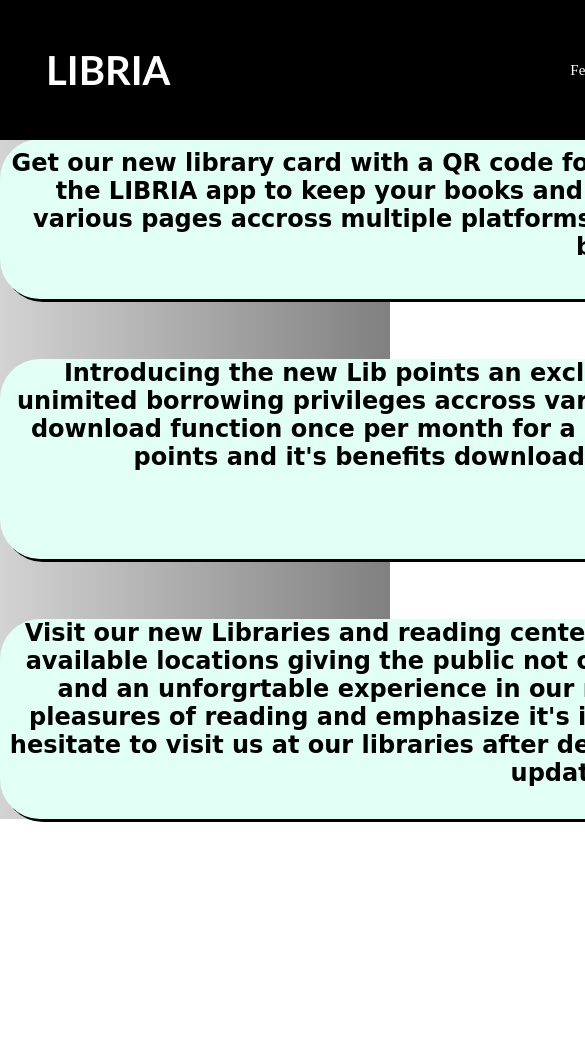
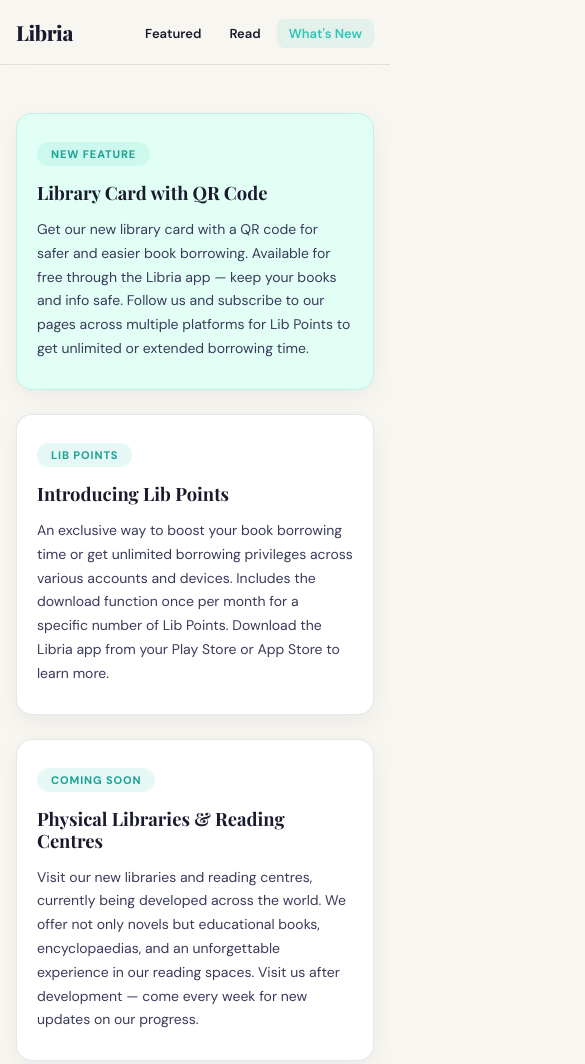
Before and after one commit to Ayodele16566/Our-Web-Development-Journey, a plain HTML site: page DLZ67/New.html in a window 390 px wide. Shown: the top 1064 px of the page, 585 px wide, since content can reach past the window. Before the commit the page ends 844 px from the top, so only its background shows below. Drawn offline with nearby package versions, Linux system fonts and the light colour scheme.

Commit message:
Make all non-responsive pages work on desktop and mobile: av.html, New.html, ghh.html, auth.css, signup-cash

```diff
--- a/DLZ67/New.css
+++ b/DLZ67/New.css
@@ -1,81 +1,184 @@
 *{
     padding: 0;
     margin: 0;
-    top: 0;
+    box-sizing: border-box;
+}
+
+:root{
+    --ink: #1a1a2e;
+    --ink-soft: #3a3a5c;
+    --paper: #f8f6f1;
+    --paper-deep: #ede8df;
+    --accent: #2ec4b6;
+    --accent-dark: #1fa396;
+    --teal-bg: #e2fff5;
+    --line: rgba(26, 26, 46, 0.1);
+}
+
+html{
+    scroll-behavior: smooth;
+}
+
+body{
+    min-width: 320px;
+    color: var(--ink);
+    background: var(--paper);
+    font-family: 'DM Sans', sans-serif;
+    -webkit-font-smoothing: antialiased;
+}
+
+a{
+    color: inherit;
+    text-decoration: none;
 }
 
 .container{
-    background: linear-gradient(to right, lightgrey, grey);
-    height:fit-content;
+    min-height: 100vh;
+    overflow-x: hidden;
 }
 
+/* ---------- NAV ---------- */
 .navbar{
     display: flex;
-    padding: 46px ;
-    width: 1300px;
-    position: fixed;
-    background-color: rgb(0, 0, 0);
-    color: white;
+    align-items: center;
+    justify-content: space-between;
+    padding: 18px clamp(16px, 4vw, 56px);
+    background: rgba(248, 246, 241, 0.85);
+    backdrop-filter: blur(12px);
+    -webkit-backdrop-filter: blur(12px);
+    border-bottom: 1px solid var(--line);
+    position: sticky;
+    top: 0;
+    z-index: 50;
 }
 
-.navbar a{
-    color: white;
+.brand{
+    font-family: 'Playfair Display', serif;
+    font-weight: 800;
+    font-size: 1.6rem;
+    color: var(--ink);
+    letter-spacing: -0.02em;
 }
 
-
-h1{
-    font-size: 40px;
-    font-weight: 900;
-    font-family: 'Trebuchet MS', 'Lucida Sans Unicode', 'Lucida Grande', 'Lucida Sans', Arial, sans-serif;
+.nav-links{
+    display: flex;
+    align-items: center;
+    gap: 8px;
+    list-style: none;
 }
 
-.main{
-    font-family: 'Trebuchet MS', 'Lucida Sans Unicode', 'Lucida Grande', 'Lucida Sans', Arial, sans-serif;
-    padding: 30px 30px;
-    margin-top: 50px;
+.nav-links a{
+    font-weight: 600;
+    font-size: 14.5px;
+    padding: 8px 16px;
+    border-radius: 8px;
+    transition: background .2s, color .2s;
 }
 
-ul{
-    list-style: none;
-    margin-left: 400px;
-    gap: 40px;
-    font-size: 15px;
-    display: flex;
-    align-items: center;
+.nav-links a:hover,
+.nav-links a.active{
+    background: rgba(46, 196, 182, 0.1);
+    color: var(--accent);
 }
 
-.a{
-    text-decoration: none;
+/* ---------- MAIN ---------- */
+.main{
+    width: min(100%, 900px);
+    margin: 0 auto;
+    padding: 48px clamp(16px, 4vw, 56px) 72px;
+    display: flex;
+    flex-direction: column;
+    gap: 24px;
 }
 
-#home{
-    font-weight: 900;
-    font-size: 20px;
+/* ---------- CARDS ---------- */
+.card{
+    background: white;
+    border: 1px solid var(--line);
+    border-radius: 16px;
+    padding: 36px clamp(24px, 4vw, 44px);
+    box-shadow: 0 8px 24px rgba(26, 26, 46, 0.05);
+    transition: transform .2s, box-shadow .2s;
 }
 
-.t{
-    text-align: center;
+.card:hover{
+    transform: translateY(-3px);
+    box-shadow: 0 16px 36px rgba(26, 26, 46, 0.08);
 }
 
-.info1{
-    margin-top: 139px;
-    padding: 10px;
-    height: 140px;
-    width: 1340px;
-    border-radius: 40px;
-    background-color:#e2fff5;
-    box-shadow: 3px 3px black;
-    text-align: center;
-    font-family: cursive;
+.card-highlight{
+    background: var(--teal-bg);
+    border-color: rgba(46, 196, 182, 0.2);
 }
 
-.info{
-    margin-top: 60px;
-    height: 200px;
-    width: 1340px;
-    border-radius: 40px;
-    background-color: #e2fff5;
-    box-shadow: 3px 3px black;
+.card-tag{
+    display: inline-block;
+    font-size: 11px;
+    font-weight: 800;
+    letter-spacing: 0.08em;
+    text-transform: uppercase;
+    color: var(--accent-dark);
+    background: rgba(46, 196, 182, 0.12);
+    padding: 5px 14px;
+    border-radius: 999px;
+    margin-bottom: 16px;
+}
+
+.card h2{
+    font-family: 'Playfair Display', serif;
+    font-size: clamp(1.2rem, 3vw, 1.6rem);
+    font-weight: 700;
+    color: var(--ink);
+    margin-bottom: 14px;
+    line-height: 1.2;
+}
+
+.card p{
+    color: var(--ink-soft);
+    font-size: 15px;
+    line-height: 1.7;
+}
+
+/* ---------- FOOTER ---------- */
+.footer{
     text-align: center;
-    font-family: cursive;
+    padding: 32px 16px;
+    font-size: 13px;
+    color: var(--ink-soft);
+    border-top: 1px solid var(--line);
 }
+
+/* ---------- RESPONSIVE ---------- */
+@media (max-width: 768px) {
+    .navbar{
+        flex-wrap: wrap;
+        gap: 12px;
+    }
+
+    .nav-links{
+        gap: 4px;
+    }
+
+    .nav-links a{
+        font-size: 13px;
+        padding: 6px 12px;
+    }
+
+    .card{
+        padding: 28px 20px;
+    }
+}
+
+@media (max-width: 480px) {
+    .brand{
+        font-size: 1.3rem;
+    }
+
+    .card h2{
+        font-size: 1.15rem;
+    }
+
+    .card p{
+        font-size: 14px;
+    }
+}
--- a/DLZ67/New.html
+++ b/DLZ67/New.html
@@ -3,35 +3,45 @@
 <head>
     <meta charset="UTF-8">
     <meta name="viewport" content="width=device-width, initial-scale=1.0">
-    <title>LIBRIA</title>
+    <title>Libria — What's New</title>
+    <link rel="preconnect" href="https://fonts.googleapis.com">
+    <link href="https://fonts.googleapis.com/css2?family=DM+Sans:wght@400;500;600;700;800&family=Playfair+Display:wght@600;700;800&display=swap" rel="stylesheet">
     <link rel="stylesheet" href="New.css">
 </head>
 <body>
     <div class="container">
         <nav class="navbar">
-            <h1 class="head">
-                LIBRIA
-            </h1>
-
-            <ul>
-                <li><a href="LIBRIA.html" class="a" >Featured</a></li>
-                <li><a href="Borrowed.html" class="a" >Read</a></li>
-                <li><a href="New.html" class="a" id="home">What's new</a></li>
+            <a href="LIB.html" class="brand">Libria</a>
+            <ul class="nav-links">
+                <li><a href="LIBRIA.html">Featured</a></li>
+                <li><a href="Borrowed.html">Read</a></li>
+                <li><a href="New.html" class="active">What's New</a></li>
             </ul>
         </nav>
 
-        <div class="info1">
-            <h2>Get our new library card  with a QR code for safer and easier book borrowing for little or no cost at the LIBRIA app to keep your books and info safe.You can also follow us and subscribe to our various pages accross multiple platforms for Lib points to get unlimited borrowing or extended borrowing time</h2>
-        </div>
+        <main class="main">
+            <section class="card card-highlight">
+                <span class="card-tag">New Feature</span>
+                <h2>Library Card with QR Code</h2>
+                <p>Get our new library card with a QR code for safer and easier book borrowing. Available for free through the Libria app — keep your books and info safe. Follow us and subscribe to our pages across multiple platforms for Lib Points to get unlimited or extended borrowing time.</p>
+            </section>
 
-        <div class="info">
-            <h2>Introducing the new Lib points an exclusive way to boost you book borrowing time or get unimited borrowing privileges accross various accounts and devices without stress included the download function once per month for a specific number of Lib points.To know more about Lib points and it's benefits download the Libria app at your playstore or app store.</h2>
-        </div>
+            <section class="card">
+                <span class="card-tag">Lib Points</span>
+                <h2>Introducing Lib Points</h2>
+                <p>An exclusive way to boost your book borrowing time or get unlimited borrowing privileges across various accounts and devices. Includes the download function once per month for a specific number of Lib Points. Download the Libria app from your Play Store or App Store to learn more.</p>
+            </section>
 
-        <div class="info">
-            <h2>Visit our new Libraries and reading centers currently being developed accross the world in any available locations giving the public not only novels but even educational books,encyclopedias and an unforgrtable experience in our reading spaces and outer environment to boost the pleasures of reading and emphasize it's importance to both adults and children alike. So don't hesitate to visit us at our libraries after development.Thank you and come in every week for new update on our progress</h2>
-        </div>
+            <section class="card">
+                <span class="card-tag">Coming Soon</span>
+                <h2>Physical Libraries & Reading Centres</h2>
+                <p>Visit our new libraries and reading centres, currently being developed across the world. We offer not only novels but educational books, encyclopaedias, and an unforgettable experience in our reading spaces. Visit us after development — come every week for new updates on our progress.</p>
+            </section>
+        </main>
 
+        <footer class="footer">
+            <span>Libria — built while learning, one page at a time.</span>
+        </footer>
     </div>
 </body>
 </html>
--- a/DLZ67/av.css
+++ b/DLZ67/av.css
@@ -1,20 +1,55 @@
 *{
     padding: 0;
     margin: 0;
+    box-sizing: border-box;
 }
 
-.s{
-    text-align: center;
-    margin-top: 300px;
-    font-family: 'Lucida Sans', 'Lucida Sans Regular', 'Lucida Grande', 'Lucida Sans Unicode', Geneva, Verdana, sans-serif;
+body{
+    min-height: 100vh;
+    display: flex;
+    align-items: center;
+    justify-content: center;
+    background: #f8f6f1;
+    font-family: 'DM Sans', sans-serif;
+    padding: 20px;
 }
 
-.b{
-    margin-top: 300px;
-    margin-left: 650px;
-    background-color: black;
+.container{
+    text-align: center;
+    max-width: 420px;
+}
+
+.icon{
+    font-size: 3rem;
+    margin-bottom: 20px;
+}
+
+h1{
+    font-size: clamp(1.5rem, 4vw, 2rem);
+    color: #1a1a2e;
+    margin-bottom: 12px;
+}
+
+p{
+    color: #3a3a5c;
+    font-size: 15px;
+    line-height: 1.6;
+    margin-bottom: 32px;
+}
+
+.back-btn{
+    display: inline-block;
+    padding: 12px 28px;
+    background: #1a1a2e;
     color: white;
-    height: 30px;
-    width: 70px;
     border-radius: 10px;
+    font-weight: 600;
+    font-size: 14px;
+    text-decoration: none;
+    transition: background .2s, transform .2s;
 }
+
+.back-btn:hover{
+    background: #3a3a5c;
+    transform: translateY(-2px);
+}
```
Also changed, not shown: DLZ67/av.html (+8 -5 lines), Wisdom man/ghh.html (+27 -1 lines), last/Platewise/auth.css (+43 -0 lines), project/signup-cash/style.css (+40 -0 lines).
